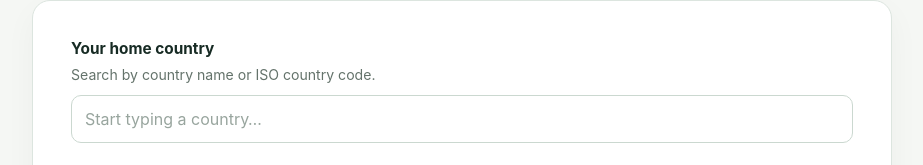
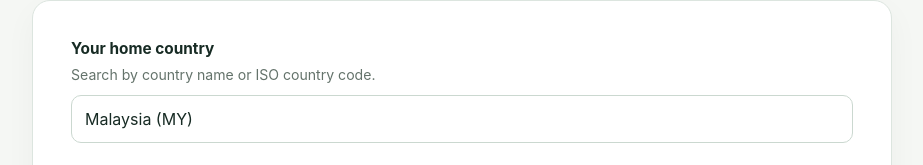
Before and after one commit to arun-ks/substack-SubsMap, a plain HTML site: page index.html in a window 1280 px wide. Shown: the part 306-471 px from the top of the page, without its empty margins (178-1101 px from the left). Drawn offline with Linux system fonts and the light colour scheme.

Commit message:
Fix home country default and align README

```diff
--- a/index.html
+++ b/index.html
@@ -103,7 +103,7 @@
         <div class="field">
           <label for="home-country">Your home country</label>
           <p class="hint">Search by country name or ISO country code.</p>
-          <input id="home-country" name="home-country" list="country-options" placeholder="Start typing a country…" autocomplete="off" required>
+          <input id="home-country" name="home-country" list="country-options" value="Malaysia (MY)" placeholder="Start typing a country…" autocomplete="off" required>
           <datalist id="country-options"></datalist>
         </div>
         <div class="field">
@@ -155,6 +155,9 @@
     const result = document.getElementById("result");
     const resultSummary = document.getElementById("result-summary");
     const mapLink = document.getElementById("map-link");
+
+    // Keep Malaysia selected when the page first loads, even if markup is later changed.
+    if (!homeInput.value) homeInput.value = "Malaysia (MY)";
 
     function resolveCountry(value) {
       const normalized = value.trim();
```
Also changed, not shown: 1 other file.
